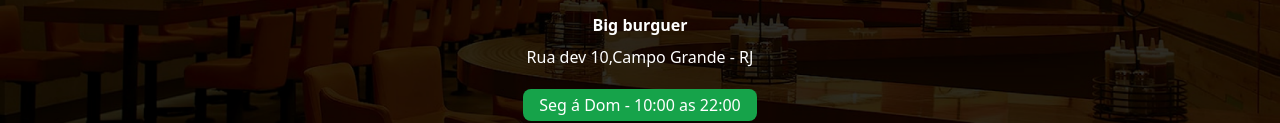
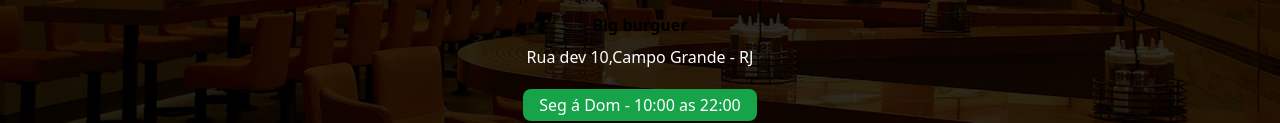
Before and after one commit to yurizinnsx/Big-Burger, a website: page index.html in a window 1280 px wide. Shown: the part 215-338 px from the top of the page. Drawn offline with Linux system fonts and the light colour scheme.

Commit message:
commit:teste

```diff
--- a/index.html
+++ b/index.html
@@ -16,7 +16,7 @@
            alt="Logo Devburguer"
           class="w-32 h-32 rounded-full shadow-lg hover:scale-110 duratiom-200">
 
-      <h1 class="text 3xl mt-4 mb-2 font-bold text-white  ">Big burguer </h1>
+      <h1 class="text 3xl mt-4 mb-2 font-bold text-gray-600  ">Big burguer </h1>
 
       <span class="text-white font-medium">Rua dev 10,Campo Grande - RJ</span>
 
```
